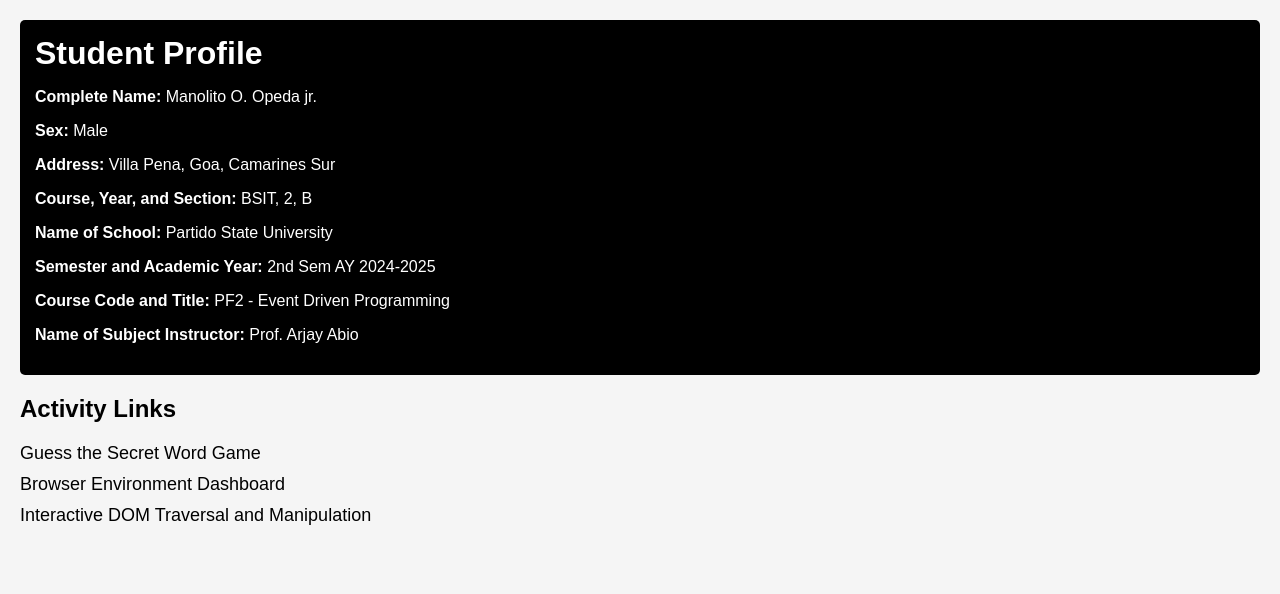
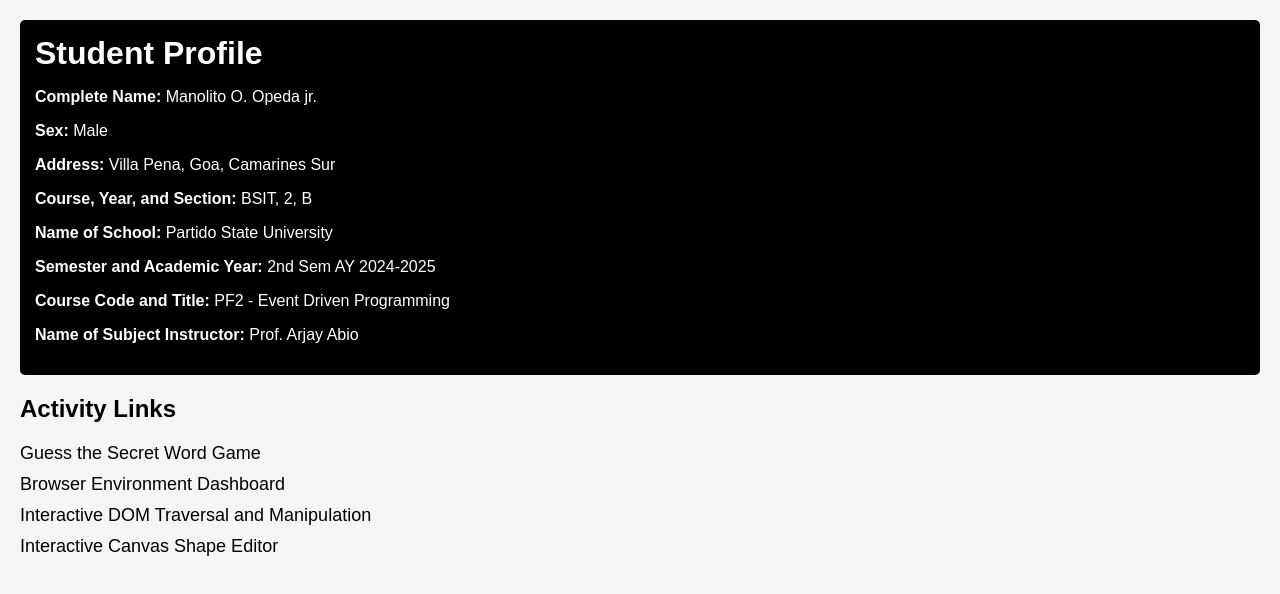
Before and after one commit to Manolitoopeda/Browser-Environment-Dashboard, a plain HTML site: page activity/index.html in a window 1280 px wide. Drawn offline with Linux system fonts and the light colour scheme.

Commit message:
Update index.html

```diff
--- a/activity/index.html
+++ b/activity/index.html
@@ -50,6 +50,8 @@
         <a href="guessinggame.html">Guess the Secret Word Game</a>
         <a href="dashboard.html">Browser Environment Dashboard</a>
         <a href="dom_traversal.html">Interactive DOM Traversal and Manipulation</a>
+        <a href="interactiveCanvas.html">Interactive Canvas Shape Editor</a>
+
     </section>
 </body>
 </html>
```
